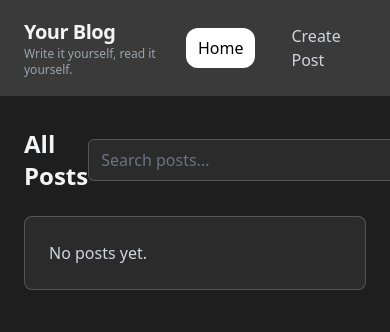
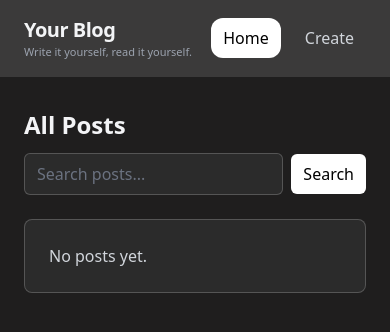
Before and after one commit to kaungkhantcoder/blogflask, a Flask app: page / in a window 390 px wide; the page is wider, and only the part inside the window is pictured. Shown: the top 332 px of that part. Run offline with Flask 3, Linux system fonts and the light colour scheme; some libraries are stand-ins or nearby versions.

Commit message:
responsive design

```diff
--- a/templates/base.html
+++ b/templates/base.html
@@ -14,13 +14,13 @@
       <div class="flex items-center space-x-3">
         <div>
           <a href="/" class="text-xl font-semibold tracking-tight">Your Blog</a>
-          <div class="text-xs text-gray-400">Write it yourself, read it yourself.</div>
+          <div class="text-[11px] md:text-sm text-gray-400">Write it yourself, read it yourself.</div>
         </div>
       </div>
 
-      <div class="flex items-center space-x-6">
+      <div class="flex items-center space-x-3">
         <a href="/" class="py-2 px-3 rounded-xl {% if active=='home' %}bg-white text-black {% else %}text-gray-300 hover:text-white{% endif %}">Home</a>
-        <a href="/create" class="py-2 px-3 rounded-xl {% if active=='create' %}bg-white text-black {% else %}text-gray-300 hover:text-white{% endif %}">Create Post</a>
+        <a href="/create" class="py-2 px-3 rounded-xl {% if active=='create' %}bg-white text-black {% else %}text-gray-300 hover:text-white{% endif %}">Create</a>
       </div>
     </div>
   </nav>
--- a/templates/index.html
+++ b/templates/index.html
@@ -2,8 +2,8 @@
 {% block content %}
 
 
-<div class="mb-6 flex justify-between items-center">
-  <h1 class="text-2xl font-semibold">All Posts</h1>
+<div class="mb-6 md:flex justify-between items-center">
+  <h1 class="text-2xl mb-3 md:mb-0 font-semibold">All Posts</h1>
 
   <form action="/search" method="get" class="flex items-center space-x-2">
     <input type="text" name="q" placeholder="Search posts..."
```
